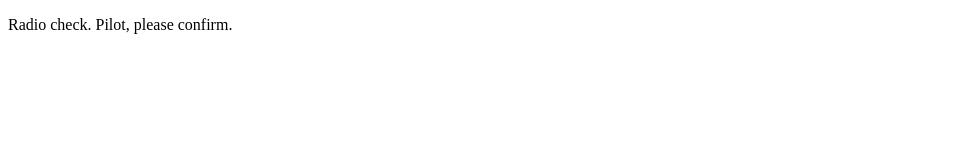
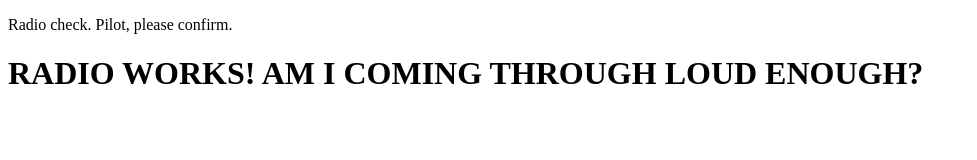
Before and after one commit to kbrown576/communication-log, a plain HTML site: page index.html in a window 1280 px wide. Shown: the whole page, without its empty margins (0-977 px from the left). Drawn offline with Linux system fonts and the light colour scheme.

Commit message:
Responded

```diff
--- a/index.html
+++ b/index.html
@@ -2,5 +2,6 @@
 <html>
    <body>
       <p>Radio check. Pilot, please confirm.</p>
+      <h1>RADIO WORKS! AM I COMING THROUGH LOUD ENOUGH?</h1>
    </body>
 </html>
```
